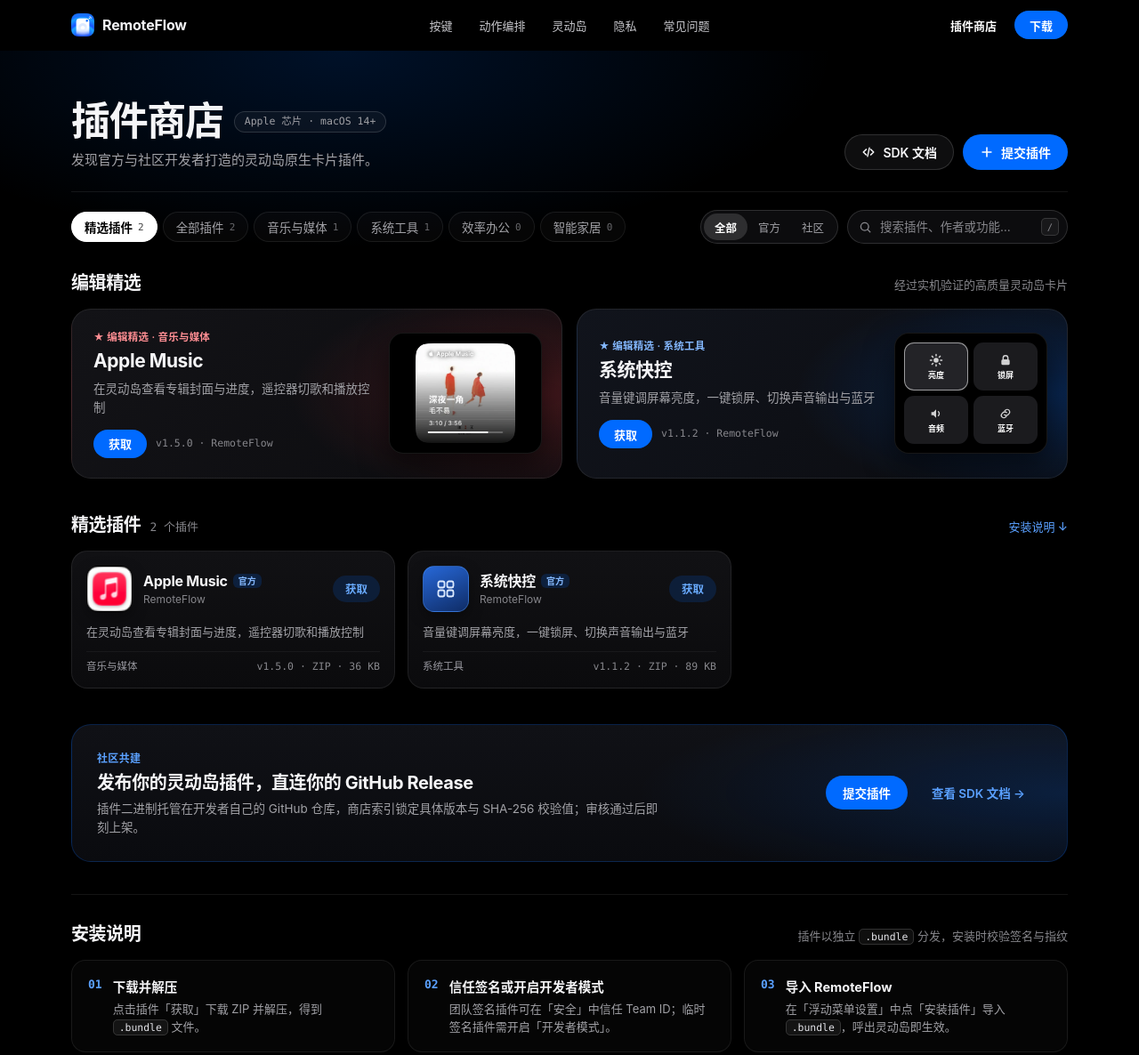
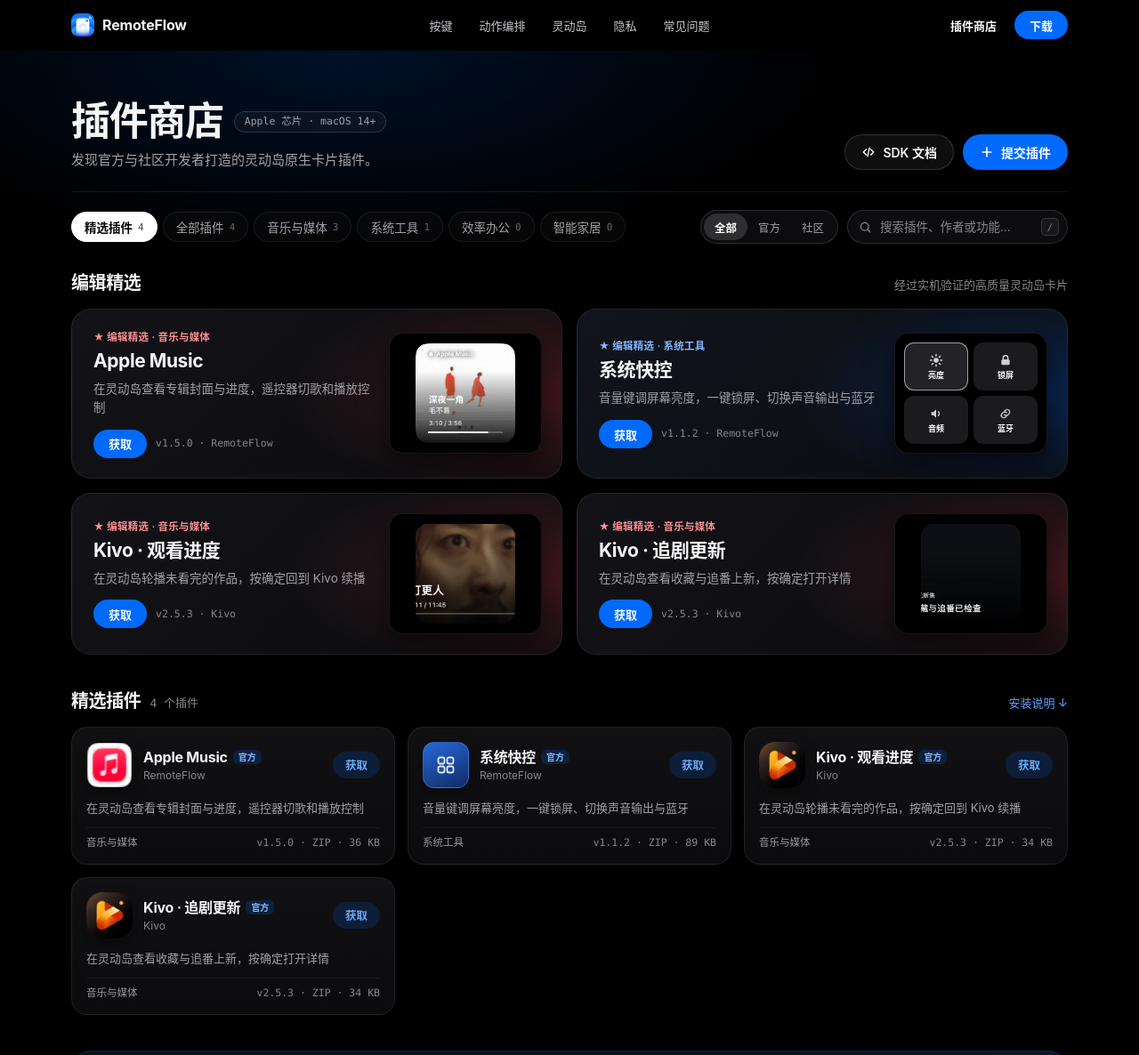
Before and after one commit to kailous/RemoteFlow-downloads, a plain HTML site: page docs/plugins.html in a window 1280 px wide. Shown: the top 1186 px of the page at 89% size. Drawn offline with Linux system fonts and the light colour scheme; no server answers.

Commit message:
Sync website from RemoteFlow@0fa6d06

```diff
--- a/docs/plugins-registry-data.js
+++ b/docs/plugins-registry-data.js
@@ -37,7 +37,7 @@ window.__REMOTEFLOW_PLUGIN_REGISTRY__ = {
       },
       "preview": {
         "type": "music-card",
-        "src": "assets/island-music-card.png",
+        "src": "assets/island-music-card.webp",
         "alt": "Apple Music 灵动岛卡片，显示专辑封面、曲目与播放进度",
         "caption": "↑ ↓ 切歌 · OK 播放/暂停"
       },
@@ -86,6 +86,96 @@ window.__REMOTEFLOW_PLUGIN_REGISTRY__ = {
       ],
       "requirements": "锁屏需要辅助功能权限；外接显示器亮度调节取决于显示器硬件支持情况。",
       "keywords": ["系统快控", "系统工具", "亮度", "锁屏", "音频", "声音输出", "扬声器", "耳机", "蓝牙", "controls"]
+    },
+    {
+      "id": "local.kivo.remoteflow.progress",
+      "name": "Kivo · 观看进度",
+      "tagline": "在灵动岛轮播未看完的作品，按确定回到 Kivo 续播",
+      "description": "轮播最近没看完的作品，显示单集封面、集名和已播进度。 聚焦卡片后用上下键翻页，按确定在 Kivo 续播当前集。",
+      "category": "music",
+      "featured": true,
+      "featuredAccent": "music",
+      "official": true,
+      "author": "Kivo",
+      "authorUrl": "https://kivo.rainforest.org.cn/",
+      "repoUrl": "https://github.com/kailous/kivo-download",
+      "version": "2.5.3",
+      "sizeLabel": "ZIP · 34 KB",
+      "compatibility": "Apple 芯片 · macOS 14+ · RemoteFlow 原生卡片 ABI 2",
+      "signing": {
+        "type": "ad-hoc",
+        "label": "临时签名 · 需开发者模式"
+      },
+      "downloadUrl": "https://github.com/kailous/kivo-download/releases/download/remoteflow-plugins-v2.5.3/RemoteFlow-Plugin-KivoProgress-2.5.3-macos-arm64.zip",
+      "sha256": "e80025f8b058988cf04b50649dac741cc2b93770254d115212d0712ce3457e74",
+      "icon": {
+        "type": "image",
+        "src": "assets/kivo-app-icon.webp"
+      },
+      "preview": {
+        "type": "music-card",
+        "src": "assets/island-video-full.webp",
+        "alt": "Kivo 观看进度卡片，显示单集封面、剧集和进度条"
+      },
+      "features": [
+        "轮播最近没看完的作品，显示单集封面、集名和已播进度。",
+        "聚焦卡片后用上下键翻页，按确定在 Kivo 续播当前集。",
+        "可以调整轮播间隔，或关闭封面显示。"
+      ],
+      "requirements": "需要安装并使用过 Kivo 0.5.0，以及支持 ABI 2 原生卡片的 RemoteFlow。插件使用临时签名。",
+      "keywords": [
+        "Kivo",
+        "续播",
+        "播放记录",
+        "视频",
+        "进度",
+        "影视"
+      ]
+    },
+    {
+      "id": "local.kivo.remoteflow.updates",
+      "name": "Kivo · 追剧更新",
+      "tagline": "在灵动岛查看收藏与追番上新，按确定打开详情",
+      "description": "检查收藏和追番中的剧集更新，支持 Bilibili 番剧与普通爱奇艺剧集。 上下键翻看检查结果，按确定在 Kivo 打开作品详情。",
+      "category": "music",
+      "featured": true,
+      "featuredAccent": "music",
+      "official": true,
+      "author": "Kivo",
+      "authorUrl": "https://kivo.rainforest.org.cn/",
+      "repoUrl": "https://github.com/kailous/kivo-download",
+      "version": "2.5.3",
+      "sizeLabel": "ZIP · 34 KB",
+      "compatibility": "Apple 芯片 · macOS 14+ · RemoteFlow 原生卡片 ABI 2",
+      "signing": {
+        "type": "ad-hoc",
+        "label": "临时签名 · 需开发者模式"
+      },
+      "downloadUrl": "https://github.com/kailous/kivo-download/releases/download/remoteflow-plugins-v2.5.3/RemoteFlow-Plugin-KivoUpdates-2.5.3-macos-arm64.zip",
+      "sha256": "27d107415d5fc9e97eaf132bf9c3749bc7c53119e5d7953635a017377f22a8f1",
+      "icon": {
+        "type": "image",
+        "src": "assets/kivo-app-icon.webp"
+      },
+      "preview": {
+        "type": "music-card",
+        "src": "assets/island-bangumi-card.webp",
+        "alt": "Kivo 追剧更新卡片，显示收藏与追番检查状态"
+      },
+      "features": [
+        "检查收藏和追番中的剧集更新，支持 Bilibili 番剧与普通爱奇艺剧集。",
+        "上下键翻看检查结果，按确定在 Kivo 打开作品详情。",
+        "可以调整检查间隔、摘要数量与错误提示。"
+      ],
+      "requirements": "需要安装并使用过 Kivo 0.5.0，以及支持 ABI 2 原生卡片的 RemoteFlow。插件使用临时签名。",
+      "keywords": [
+        "Kivo",
+        "更新",
+        "追番",
+        "收藏",
+        "新集",
+        "番剧"
+      ]
     }
   ]
 };
--- a/docs/plugins.js
+++ b/docs/plugins.js
@@ -359,6 +359,11 @@ window.addEventListener("keydown", (event) => {
 
 function initRegistry(data) {
   registry = data;
+  const query = new URLSearchParams(window.location.search).get("q")?.trim();
+  if (query) {
+    search.value = query;
+    activeCategory = "all";
+  }
   renderAll();
 }
 
```
Also changed, not shown: docs/index.html (+5 -5 lines), docs/plugins-registry.json (+91 -1 lines), docs/assets/hero-remote.png (deleted), docs/assets/hero-remote.webp (added), docs/assets/island-bangumi-card.png (deleted), docs/assets/island-bangumi-card.webp (added), docs/assets/island-macbook.png (deleted), docs/assets/island-macbook.webp (added), docs/assets/island-music-card.png (deleted), docs/assets/island-music-card.webp (added), docs/assets/kivo-app-icon.webp (added).
